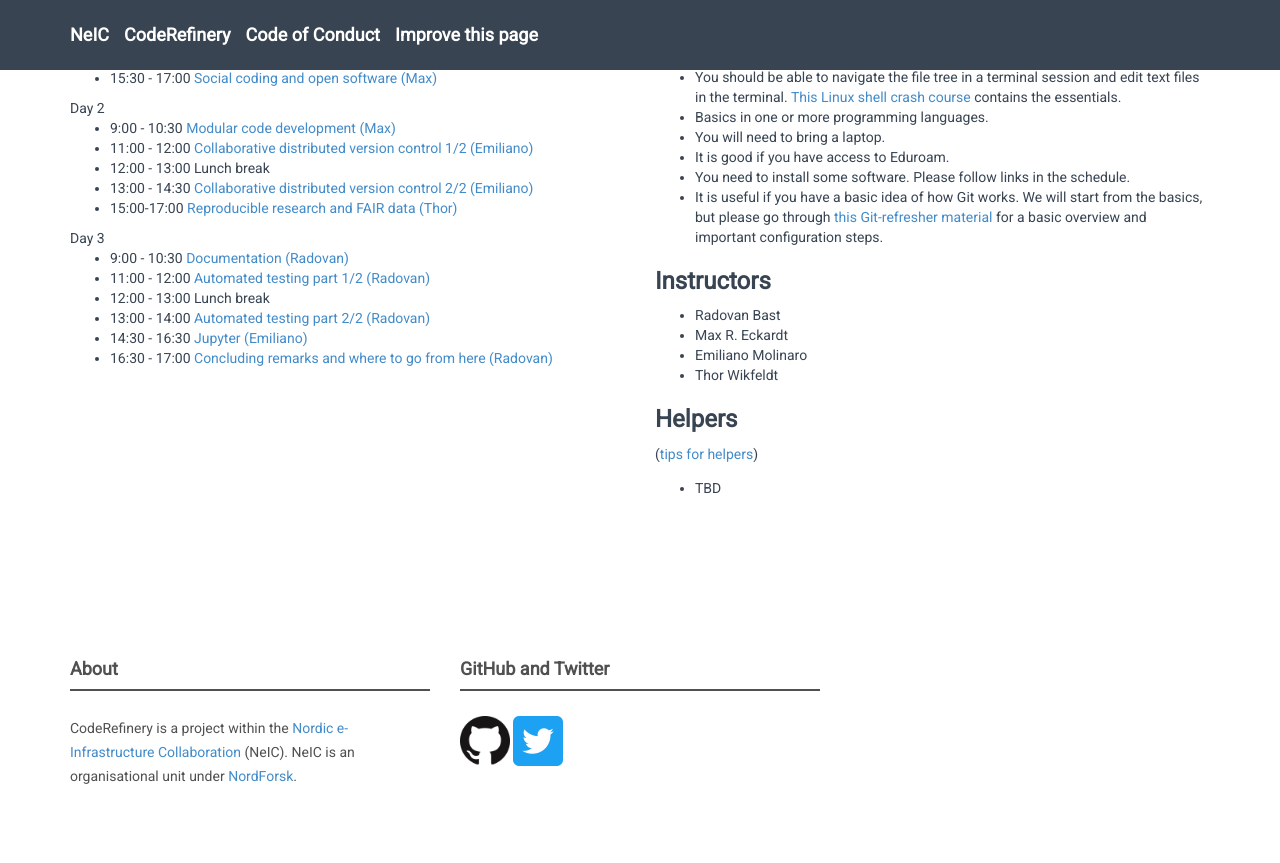
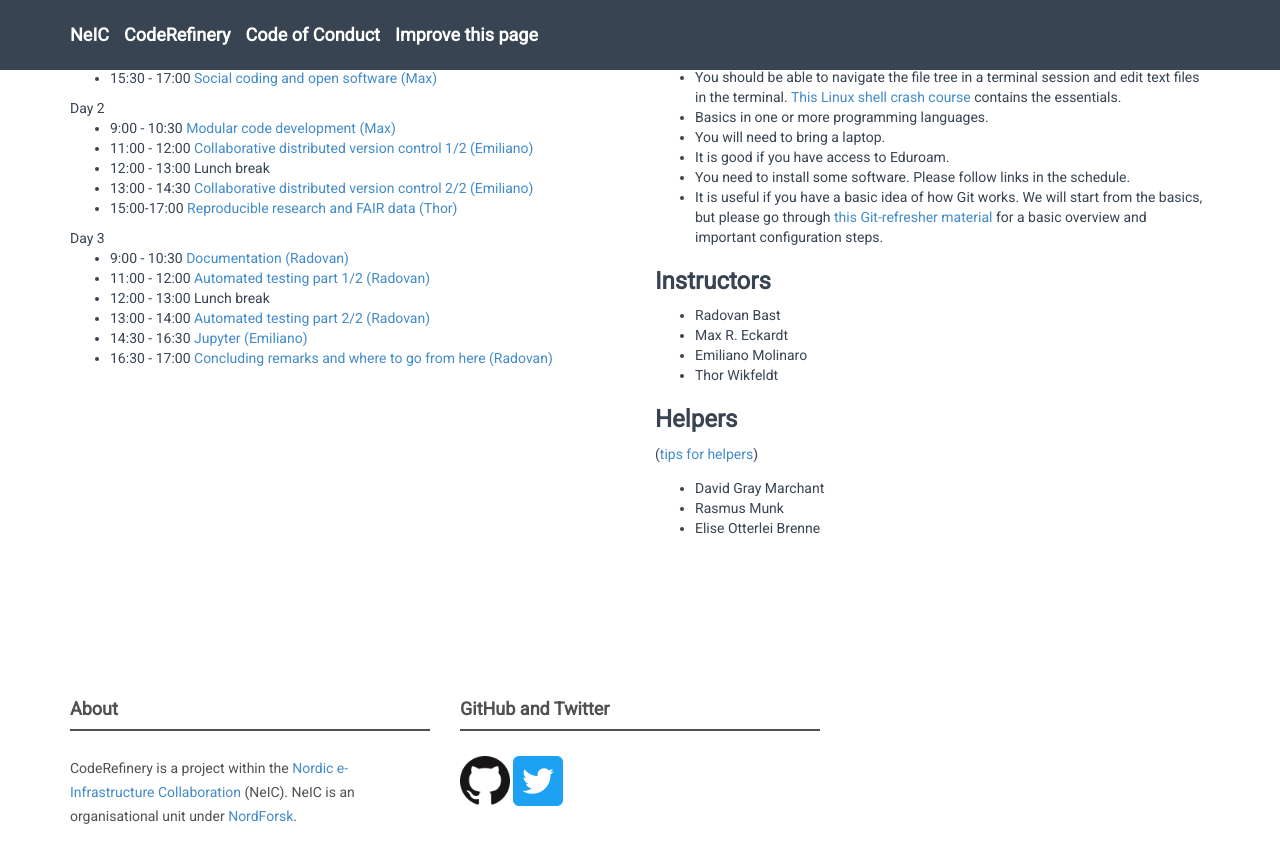
Before and after one commit to coderefinery/2020-03-17-copenhagen, a Jekyll site: the page built from index.md, in a window 1280 px wide and 900 px high, scrolled down 1080 px. Shown: the top 863 px of the window. Built offline with Jekyll 4.4.1, drawn with Linux system fonts in a browser that asks for light colours; nearby versions of some CDN libraries; a style sheet for code colours, icons or effects is not loaded.

Commit message:
helpers names added

```diff
--- a/index.md
+++ b/index.md
@@ -25,7 +25,9 @@ instructors:
  - Emiliano Molinaro
  - Thor Wikfeldt
 helpers:
- - TBD
+ - David Gray Marchant
+ - Rasmus Munk
+ - Elise Otterlei Brenne
 
 # contact email address
 contact: support@coderefinery.org
```
